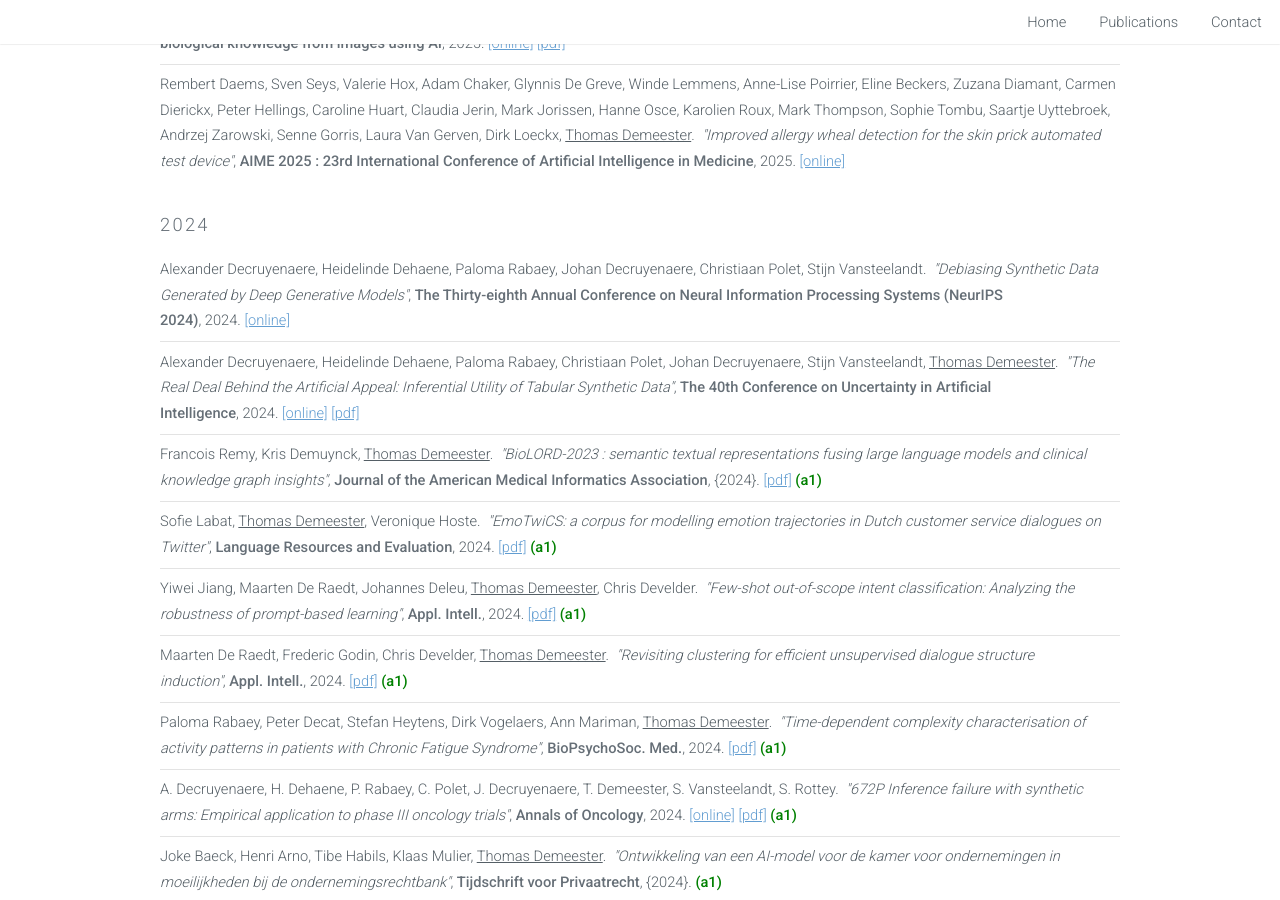
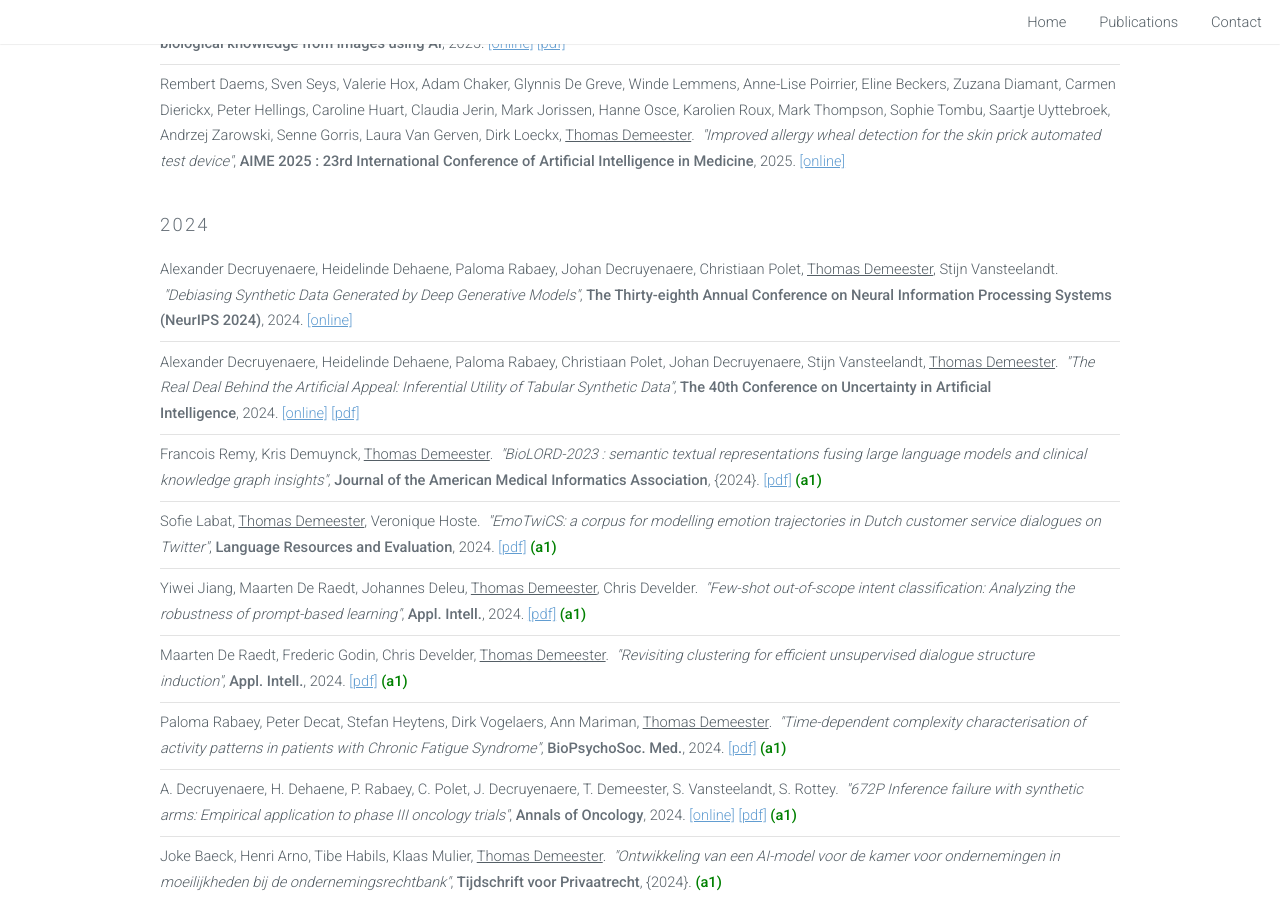
Before and after one commit to tdmeeste/tdmeeste.github.io, a Jekyll site: the page built from _pages/publications.html, in a window 1280 px wide and 900 px high, scrolled down 1124 px. Built offline with Jekyll 4.4.1, drawn with Linux system fonts in a browser that asks for light colours.

Commit message:
small edit

```diff
--- a/_includes/biblio_all.html
+++ b/_includes/biblio_all.html
@@ -12,7 +12,7 @@
 </ul></div>
 <a name=bib2024></a><div class="column top-vspace05"><header><h3>2024</h3></header></div>
 <div class="column"><ul class="alt">
-	<li>Alexander Decruyenaere, Heidelinde Dehaene, Paloma Rabaey, Johan Decruyenaere, Christiaan Polet, Stijn Vansteelandt. &nbsp;<i>"Debiasing Synthetic Data Generated by Deep Generative Models"</i>,&nbsp;<b>The Thirty-eighth Annual Conference on Neural Information Processing Systems (NeurIPS 2024)</b>,&nbsp;2024.&nbsp;<a href="https://openreview.net/forum?id=aetbfmCcwg">[online]</a></li>
+	<li>Alexander Decruyenaere, Heidelinde Dehaene, Paloma Rabaey, Johan Decruyenaere, Christiaan Polet, <u>Thomas Demeester</u>, Stijn Vansteelandt. &nbsp;<i>"Debiasing Synthetic Data Generated by Deep Generative Models"</i>,&nbsp;<b>The Thirty-eighth Annual Conference on Neural Information Processing Systems (NeurIPS 2024)</b>,&nbsp;2024.&nbsp;<a href="https://openreview.net/forum?id=aetbfmCcwg">[online]</a></li>
 	<li>Alexander Decruyenaere, Heidelinde Dehaene, Paloma Rabaey, Christiaan Polet, Johan Decruyenaere, Stijn Vansteelandt, <u>Thomas Demeester</u>. &nbsp;<i>"The Real Deal Behind the Artificial Appeal: Inferential Utility of Tabular Synthetic Data"</i>,&nbsp;<b>The 40th Conference on Uncertainty in Artificial Intelligence</b>,&nbsp;2024.&nbsp;<a href="https://openreview.net/forum?id=OR9bNsVPWb">[online]</a>&nbsp;<a href="https://openreview.net/pdf?id=OR9bNsVPWb">[pdf]</a></li>
 	<li>Francois Remy, Kris Demuynck, <u>Thomas Demeester</u>. &nbsp;<i>"BioLORD-2023 : semantic textual representations fusing large language models and clinical knowledge graph insights"</i>,&nbsp;<b>Journal of the American Medical Informatics Association</b>,&nbsp;{2024}.&nbsp;<a href="https://academic.oup.com/jamia/article-pdf/31/9/1844/58868179/ocae029.pdf">[pdf]</a>&nbsp;<b><font color="green">(a1)</font></b></li>
 	<li>Sofie Labat, <u>Thomas Demeester</u>, Veronique Hoste. &nbsp;<i>"EmoTwiCS: a corpus for modelling emotion trajectories in Dutch customer service dialogues on Twitter"</i>,&nbsp;<b>Language Resources and Evaluation</b>,&nbsp;2024.&nbsp;<a href="https://arxiv.org/pdf/2310.06536">[pdf]</a>&nbsp;<b><font color="green">(a1)</font></b></li>
--- a/bib/2024.bib
+++ b/bib/2024.bib
@@ -3,7 +3,7 @@
 
 @inproceedings{Decruyenaere2024_neurips,
 title={Debiasing Synthetic Data Generated by Deep Generative Models},
-author={Decruyenaere, Alexander and Dehaene, Heidelinde and Rabaey, Paloma and Decruyenaere, Johan and Polet, Christiaan and Vansteelandt, Stijn},
+author={Decruyenaere, Alexander and Dehaene, Heidelinde and Rabaey, Paloma and Decruyenaere, Johan and Polet, Christiaan and Demeester, Thomas and Vansteelandt, Stijn},
 booktitle={The Thirty-eighth Annual Conference on Neural Information Processing Systems (NeurIPS 2024)},
 year={2024},
 url={https://openreview.net/forum?id=aetbfmCcwg}
```
